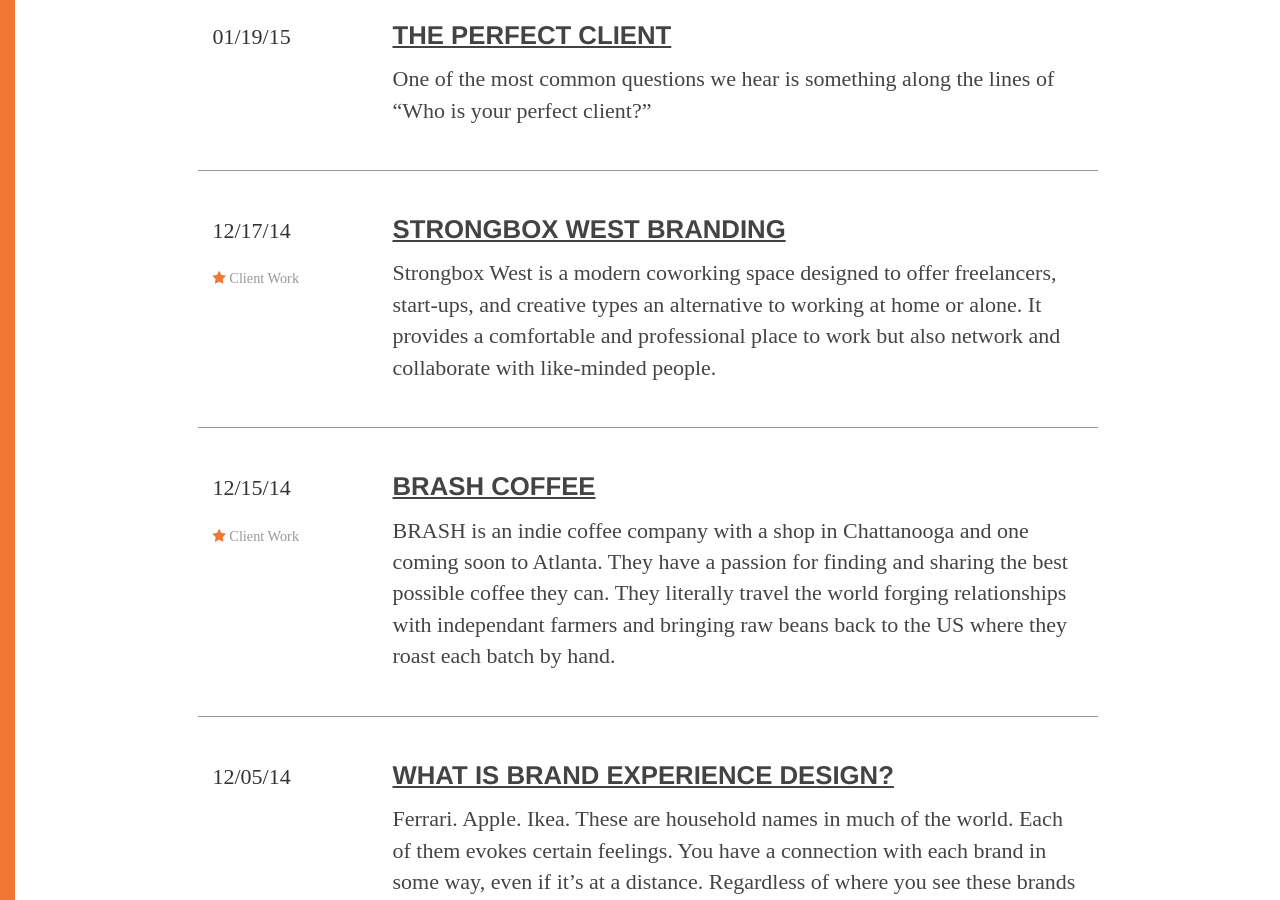
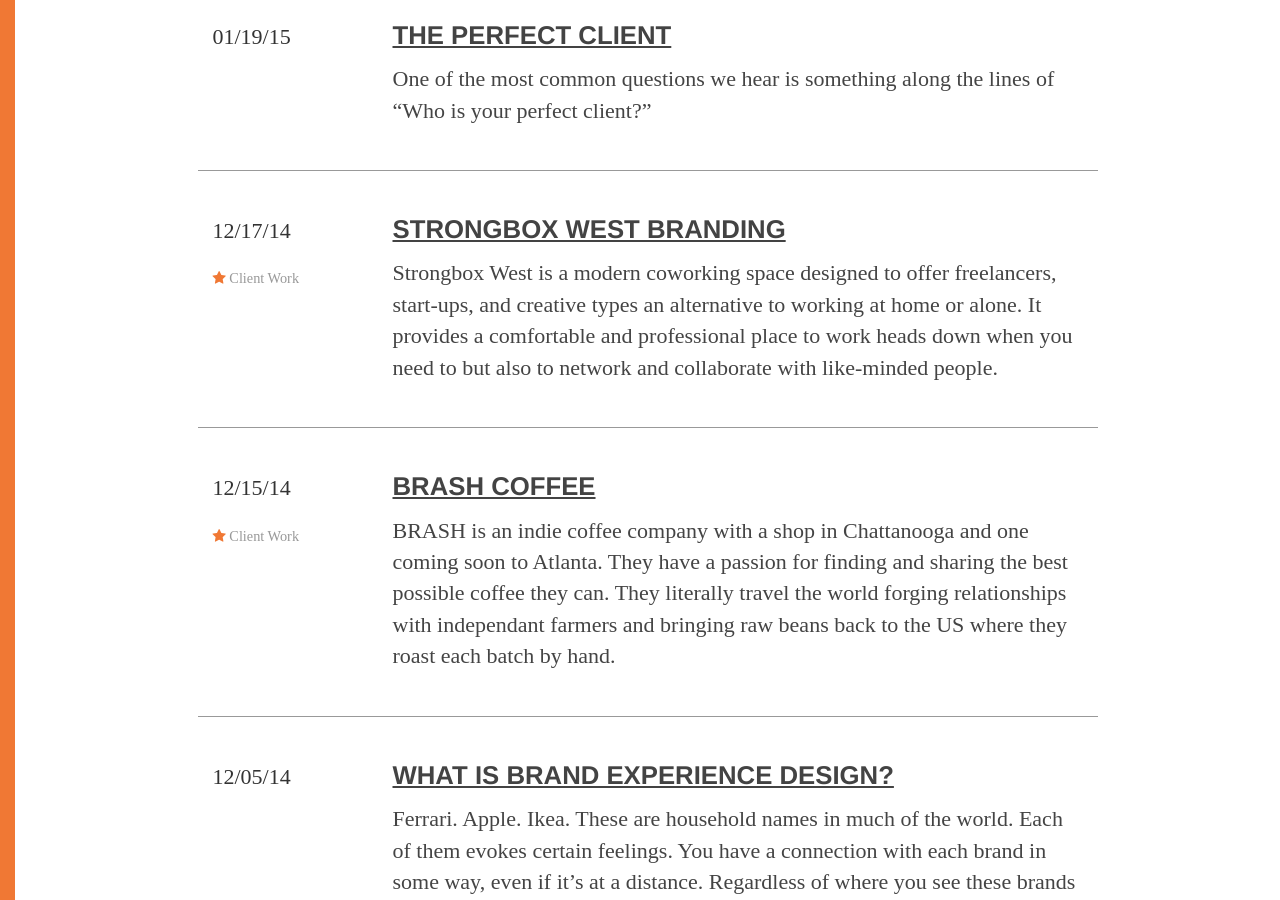
Before and after one commit to ninelabs/ninelabs.com, a Jekyll site: the page built from notes/index.html, in a window 1280 px wide and 900 px high, scrolled down 540 px. Built offline with Jekyll 4.4.1, drawn with Linux system fonts in a browser that asks for light colours; nearby versions of some CDN libraries; Markdown is read by kramdown in place of the engine named in the settings; the list of posts is cut into pages by our own code.

Commit message:
Edited intro paragraph on Strongbox post

```diff
--- a/_posts/2014-12-17-strongboxwest-branding.md
+++ b/_posts/2014-12-17-strongboxwest-branding.md
@@ -13,7 +13,7 @@
   quote-person-photo: amy-hoover.jpg
   quote: I loved working with the whole team on our project. They&rsquo;re fun and listened to what I needed before coming back with a variety of cool directions to choose from. Top notch firm.
 ---
-Strongbox West is a modern coworking space designed to offer freelancers, start-ups, and creative types an alternative to working at home or alone. It provides a comfortable and professional place to work but also network and collaborate with like-minded people.
+Strongbox West is a modern coworking space designed to offer freelancers, start-ups, and creative types an alternative to working at home or alone. It provides a comfortable and professional place to work heads down when you need to but also to network and collaborate with like-minded people.
 
 ## The Situation
 Atlanta&rsquo;s original coworking spot had outgrown their building. Moving from 9,000 sq. ft. to over 44,000 sq. ft. is a major upgrade, and Strongbox wanted to upgrade their identity along with their digs. So, they approached us to come up with a new logo.
```
